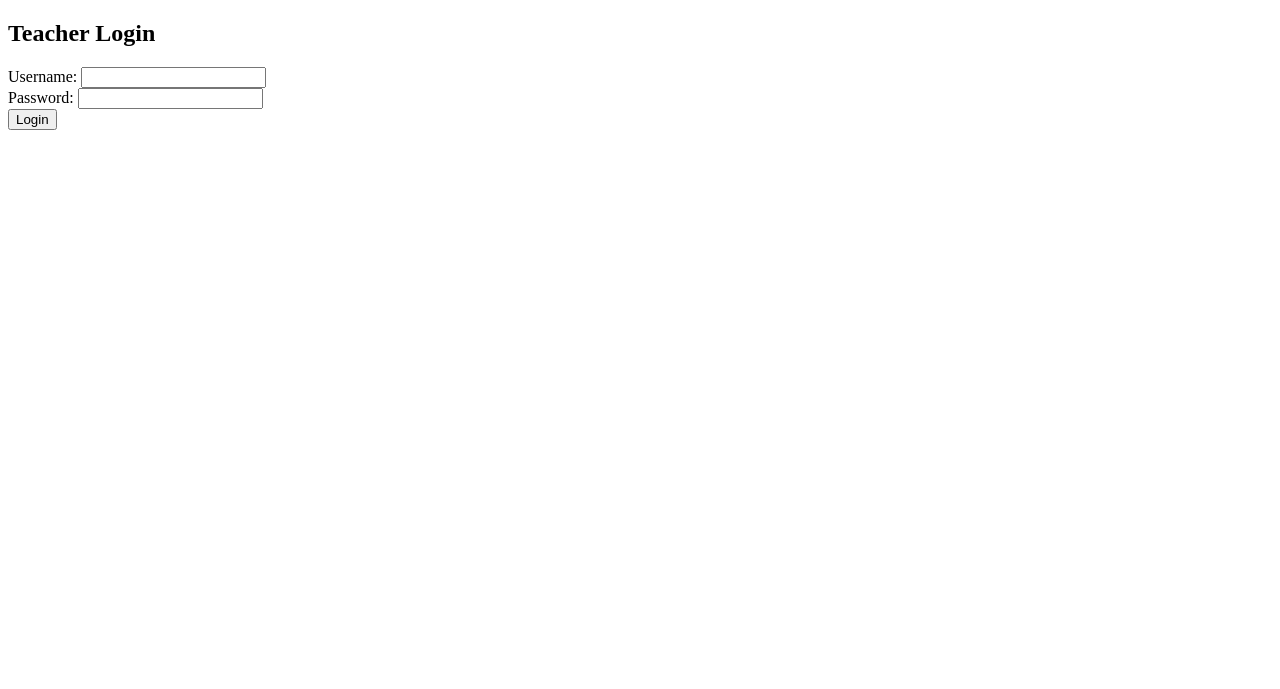
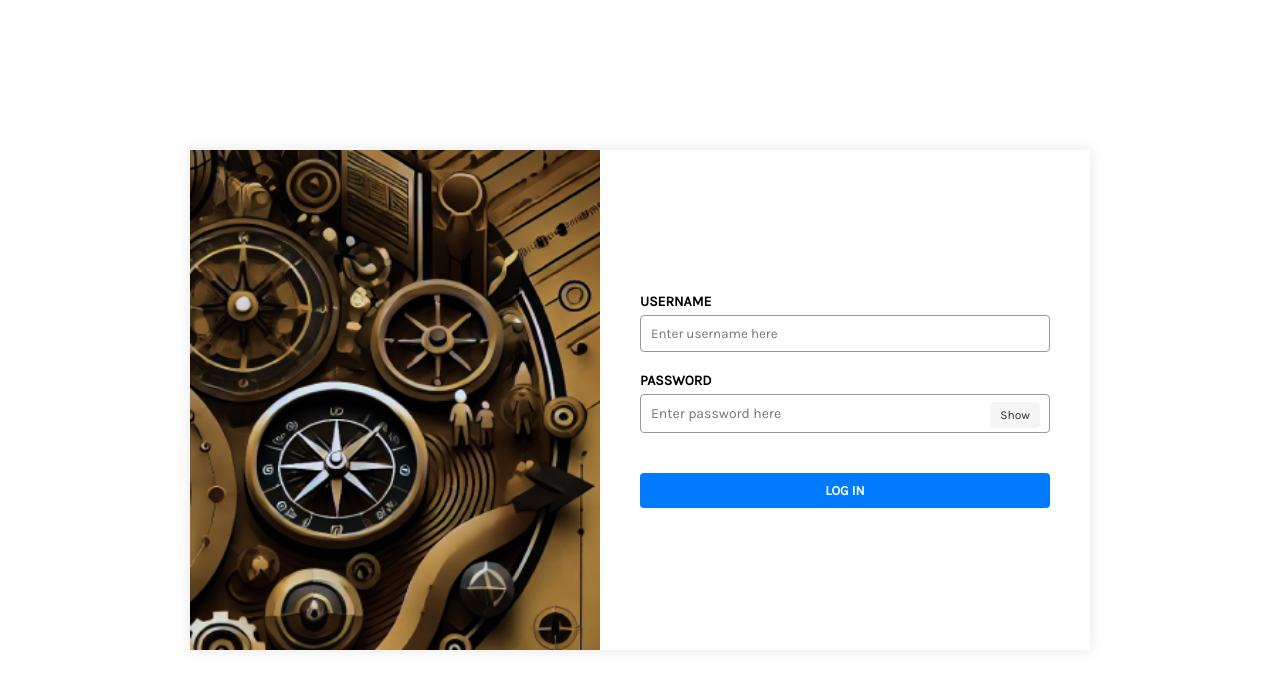
Before and after one commit to InFeliouS/libertys_path_api, a PHP site: page /html/login.html in a window 1280 px wide. Shown: the top 689 px of the page. Run offline with PHP 8.4, Linux system fonts and the light colour scheme.

Commit message:
merged kim css

```diff
--- /dev/null
+++ b/css/style.css
@@ -0,0 +1,121 @@
+@import url('https://fonts.googleapis.com/css2?family=Karla&display=swap');
+
+* {
+    margin: 0;
+    padding: 0;
+    box-sizing: border-box;
+    font-family: 'Karla', sans-serif;
+  }
+
+  body {
+    height: 100vh;
+    display: flex;
+    align-items: center;
+    justify-content: center;
+  }
+
+  .container {
+    display: flex;
+    width: 900px;
+    height: 500px;
+    box-shadow: 0 0 15px rgba(0, 0, 0, 0.1);
+  }
+
+  .left-panel {
+    flex: 1;
+    background-color: #e0c187;
+    display: flex;
+    align-items: center;
+    justify-content: center;
+    overflow: hidden;
+  }
+
+  .left-panel img {
+    width: 100%;
+    height: 100%;
+    object-fit: cover;
+  }
+
+  .right-panel {
+    flex: 1;
+    background-color: #fff;
+    padding: 40px;
+    display: flex;
+    flex-direction: column;
+    justify-content: center;
+  }
+
+  .login-form label {
+    font-weight: bold;
+    font-size: 14px;
+    margin-bottom: 5px;
+    display: block;
+  }
+
+  .login-form input[type="text"],
+  .login-form input[type="password"] {
+    width: 100%;
+    padding: 10px;
+    margin-bottom: 20px;
+    border: 1px solid #999;
+    border-radius: 4px;
+  }
+
+  .password-wrapper {
+    position: relative;
+    width: 100%;
+    margin-bottom: 20px;
+  }
+
+  .password-wrapper input {
+    width: 100%;
+    padding: 10px 80px 10px 10px;
+    border: 1px solid #999;
+    border-radius: 4px;
+    font-size: 14px;
+  }
+
+  .password-wrapper span {
+    position: absolute;
+    top: 8px;
+    right: 10px;
+    font-size: 12px;
+    padding: 6px 10px;
+    background-color: #f5f5f5;
+    border: none;
+    color: #333;
+    cursor: pointer;
+    border-radius: 4px;
+    transition: background-color 0.2s;
+  }
+
+  .password-wrapper span:hover {
+    background-color: #eaeaea;
+  }
+
+  button[type="submit"] {
+    padding: 10px;
+    width: 100%;
+    background-color: #007bff;
+    color: white;
+    border: none;
+    font-weight: bold;
+    border-radius: 4px;
+    cursor: pointer;
+  }
+
+  button[type="submit"]:hover {
+    background-color: #0056b3;
+  }
+
+  .signup-text {
+    margin-top: 20px;
+    font-size: 14px;
+    text-align: center;
+  }
+
+  .signup-text a {
+    color: green;
+    text-decoration: none;
+    font-weight: bold;
+  }
--- a/html/login.html
+++ b/html/login.html
@@ -1,20 +1,32 @@
 <!DOCTYPE html>
 <html lang="en">
 <head>
-    <meta charset="UTF-8">
-    <meta name="viewport" content="width=device-width, initial-scale=1.0">
-    <title>Teacher Login</title>
+  <meta charset="UTF-8" />
+  <meta name="viewport" content="width=device-width, initial-scale=1.0"/>
+  <title>Teacher Login</title>
+  <link rel="stylesheet" href="../css/style.css"/>
 </head>
 <body>
-    <h2>Teacher Login</h2>
-    <form action="../php/auth/login_process.php" method="POST">
-        <label for="username">Username:</label>
-        <input type="text" id="username" name="username" required>
-        <br>
-        <label for="password">Password:</label>
-        <input type="password" id="password" name="password" required>
-        <br>
-        <button type="submit">Login</button>
-    </form>
+  <div class="container">
+    <div class="left-panel">
+      <img src="../assets/images/placeholder-muna.png" alt="Login Design"/>
+    </div>
+    <div class="right-panel">
+      <form class="login-form" action="../php/auth/login_process.php" method="POST">
+        <label for="username">USERNAME</label>
+        <input type="text" id="username" name="username" placeholder="Enter username here" required/>
+
+        <label for="password">PASSWORD</label>
+        <div class="password-wrapper">
+          <input type="password" id="password" name="password" placeholder="Enter password here" required/>
+          <span id="togglePassword">Show</span>
+        </div>
+
+        <button type="submit">LOG IN</button>
+      </form>
+    </div>
+  </div>
+
+  <script src="../js/script.js"></script>
 </body>
 </html>
--- /dev/null
+++ b/js/script.js
@@ -0,0 +1,8 @@
+const togglePassword = document.getElementById("togglePassword");
+const passwordInput = document.getElementById("password");
+
+togglePassword.addEventListener("click", () => {
+  const isPassword = passwordInput.type === "password";
+  passwordInput.type = isPassword ? "text" : "password";
+  togglePassword.textContent = isPassword ? "Show" : "Hide";
+});
```
Also changed, not shown: html/dashboard_view.html (added, +26 -0 lines), php/auth/login_process.php (+7 -7 lines), php/dashboard/dashboard.php (+3 -27 lines), assets/images/placeholder-muna.png (added).
